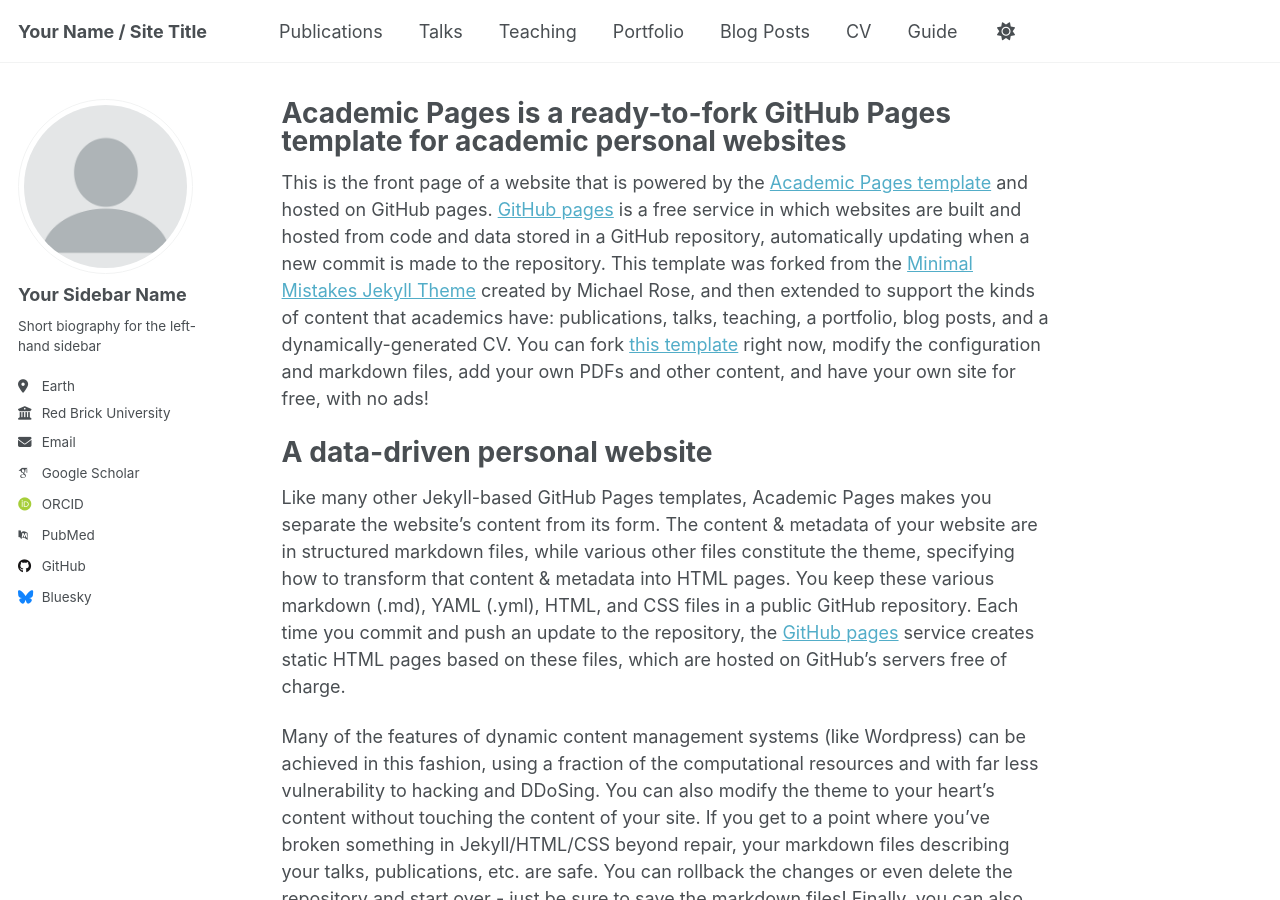
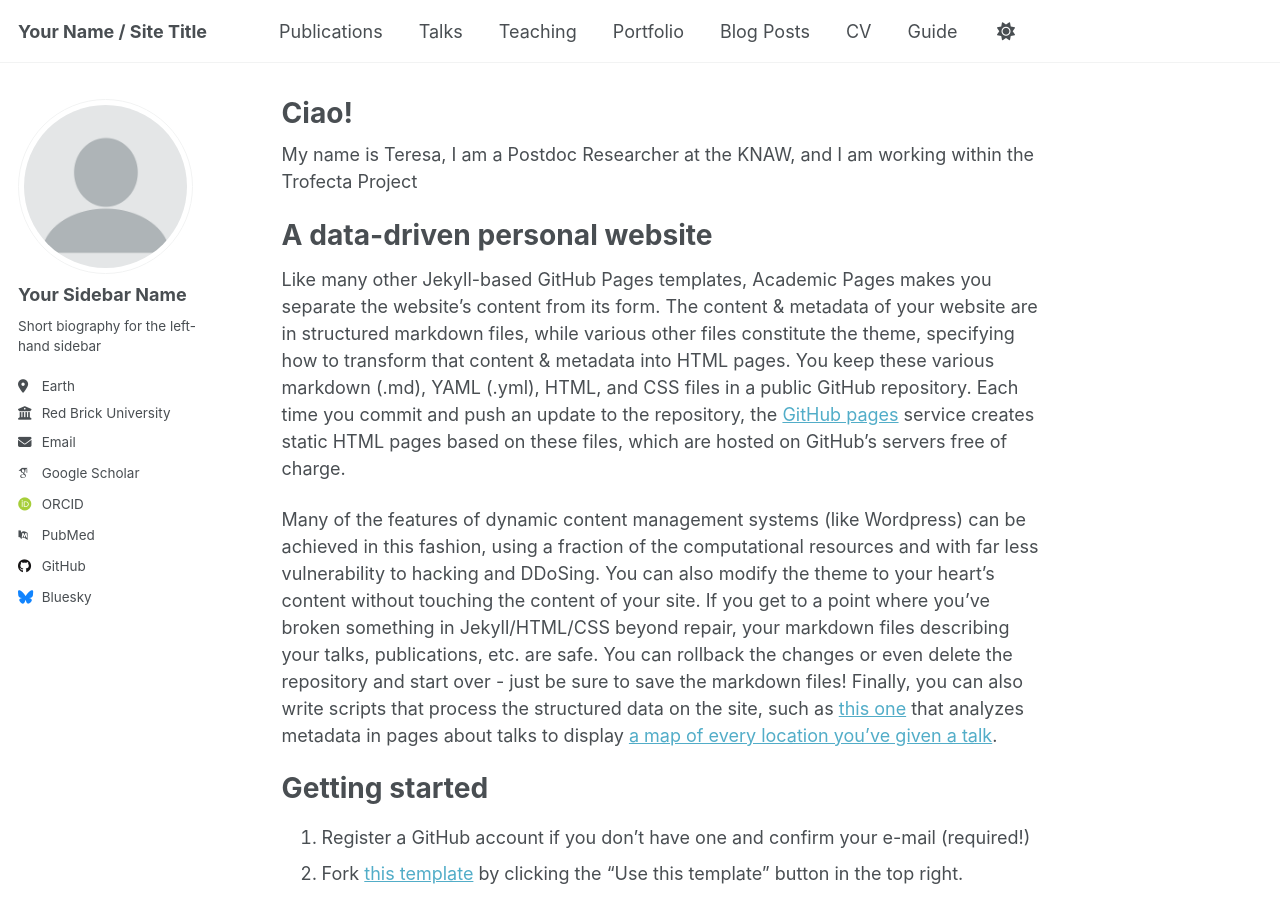
Before and after one commit to tpaccosi/tpaccosi.github.io, a Jekyll site: the page built from _pages/about.md, in a window 1280 px wide and 900 px high. Built offline with Jekyll 4.4.1, drawn with Linux system fonts in a browser that asks for light colours; some web fonts are replaced.

Commit message:
Update about.md

```diff
--- a/_pages/about.md
+++ b/_pages/about.md
@@ -1,13 +1,12 @@
 ---
 permalink: /
-title: "Academic Pages is a ready-to-fork GitHub Pages template for academic personal websites"
+title: "Ciao!"
 author_profile: true
 redirect_from:
   - /about/
   - /about.html
 ---
-
-This is the front page of a website that is powered by the [Academic Pages template](https://github.com/academicpages/academicpages.github.io) and hosted on GitHub pages. [GitHub pages](https://pages.github.com) is a free service in which websites are built and hosted from code and data stored in a GitHub repository, automatically updating when a new commit is made to the repository. This template was forked from the [Minimal Mistakes Jekyll Theme](https://mmistakes.github.io/minimal-mistakes/) created by Michael Rose, and then extended to support the kinds of content that academics have: publications, talks, teaching, a portfolio, blog posts, and a dynamically-generated CV. You can fork [this template](https://github.com/academicpages/academicpages.github.io) right now, modify the configuration and markdown files, add your own PDFs and other content, and have your own site for free, with no ads!
+My name is Teresa, I am a Postdoc Researcher at the KNAW, and I am working within the Trofecta Project
 
 A data-driven personal website
 ======
```
